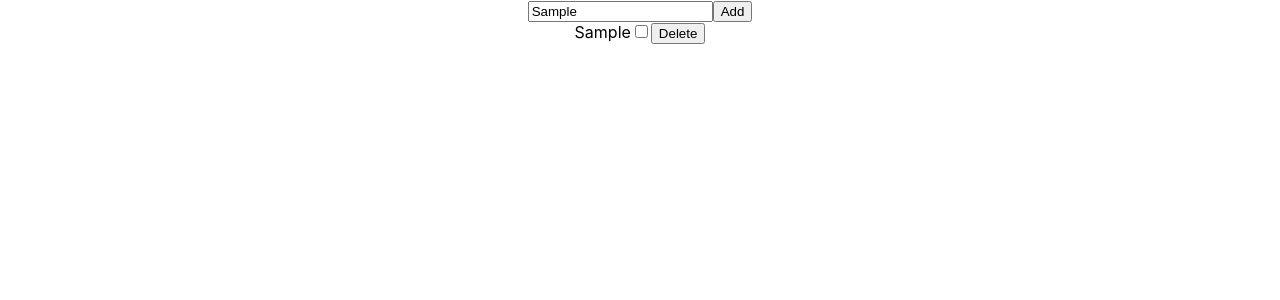
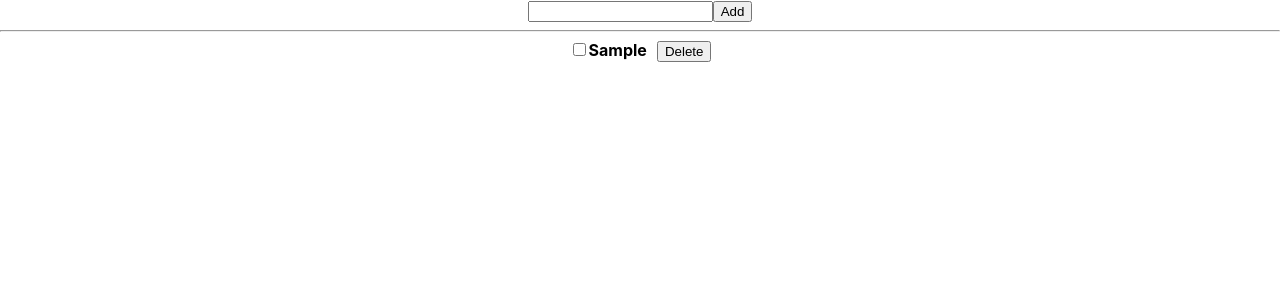
Before and after one commit to joshuabseaman/MERN, a React (Create React App) app in the folder React/Todo_List/todo_list/: page / in a window 1280 px wide. Both pictures are taken after typing "Sample" into the empty fields and a click on the button "Add". Shown: the top 300 px of the page. Built offline with nearby package versions, Linux system fonts and the light colour scheme.

Commit message:
Todo List

```diff
--- a/React/Todo_List/todo_list/src/App.css
+++ b/React/Todo_List/todo_list/src/App.css
@@ -1,3 +1,15 @@
+.line-through {
+  text-decoration: line-through;
+}
+
+.bold {
+  font-weight: bold;
+}
+
+.italics {
+  font-style: italic;
+}
+
 .App {
   text-align: center;
 }
--- a/React/Todo_List/todo_list/src/components/Todo.js
+++ b/React/Todo_List/todo_list/src/components/Todo.js
@@ -1,58 +1,59 @@
 import React, {useState} from "react";
 
-function Todo() {
-    const [todo, setTodo] = useState("");
-    const [allTodos, setAllTodos] = useState([]);
+const Todo = (props) => {
+    const [newTodo, setNewTodo] = useState("");
+    const [todos, setTodos] = useState([]);
 
-    const handleSubmit = (e) => {
-        e.preventDefault();
+    const handleNewTodoSubmit = (event) => {
+        event.preventDefault();
+        if (newTodo.length < 1) {
+            return;
+        };
         const todoItem = {
-            text: todo,
+            text: newTodo,
             complete: false
         };
-        console.log(todo);
-        setAllTodos([...allTodos, todoItem]);
-        console.log(allTodos);
+        setTodos([...todos, todoItem]);
+        setNewTodo("");
     };
 
-    const deleteTodo = (index) => {
-        const filteredTodos = allTodos.filter((allTodos, i) => {
-            return i !== index;
+    const handleTodoDelete = (delIdx) => {
+        const filteredTodos = todos.filter((_todo, i) => {
+            return i !== delIdx;
         });
-        setAllTodos(filteredTodos);
+        setTodos(filteredTodos);
     };
 
-    const checkedComplete = (index) => {
-        const updatedTodo = allTodos.map((allTodos, i) => {
-            if (index === i) {
-                allTodos.complete = !allTodos.complete;
+    const handleToggleComplete = (idx) => {
+        const updatedTodos = todos.map((todo, i) => {
+            if (idx === i) {
+                todo.complete = !todo.complete;
             }
-
-            return allTodos;
-
+            return todo;
         });
-        setAllTodos(updatedTodo);
+        setTodos(updatedTodos);
     };
     return (
         <div>
-            <form onSubmit={handleSubmit}>
-                <input type="text" name="" id="" onChange={(e) => { setTodo(e.target.value); } } />
-                {todo.length < 2 && todo.length > 0 ?
-                    <p>Must be more than 1 character</p> : null}
+            <form onSubmit={(event) => handleNewTodoSubmit(event)}>
+                <input type="text" value={newTodo} onChange={(event) => {setNewTodo(event.target.value);}} />
                 <button>Add</button>
             </form>
-            {allTodos.map((all, i) => {
-                const todoClass = [];
-                if (all.complete){
-                    todoClass.push('line',"bold")
+
+            <hr />
+
+            {todos.map((todo, i) => {
+                const todoClasses = ["bold", "italic"];
+                if (todo.complete) {
+                    todoClasses.push("line-through");
                 }
                 return (
                     <div key={i}>
-                        <span className={todoClass.join(" ")} >{all.text}</span>
-                        <input onChange={(e) => {
-                            checkedComplete(i);
-                        } } checked={all.complete} type="checkbox" />
-                        <button onClick={() => { deleteTodo(i); } }>Delete</button>
+                        <input onChange={(event) => {
+                            handleToggleComplete(i);
+                        }} checked={todo.complete} type="checkbox" />
+                        <span className={todoClasses.join(" ")}>{todo.text}</span>
+                        <button style={{marginLeft: "10px"}} onClick={(event) => {handleTodoDelete(i);}}>Delete</button>
                     </div>
                 );
             })}
```
